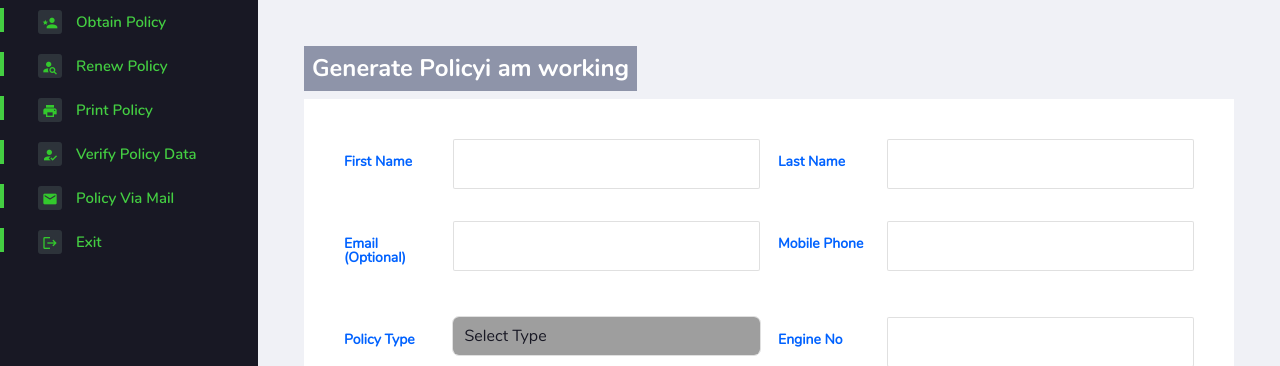
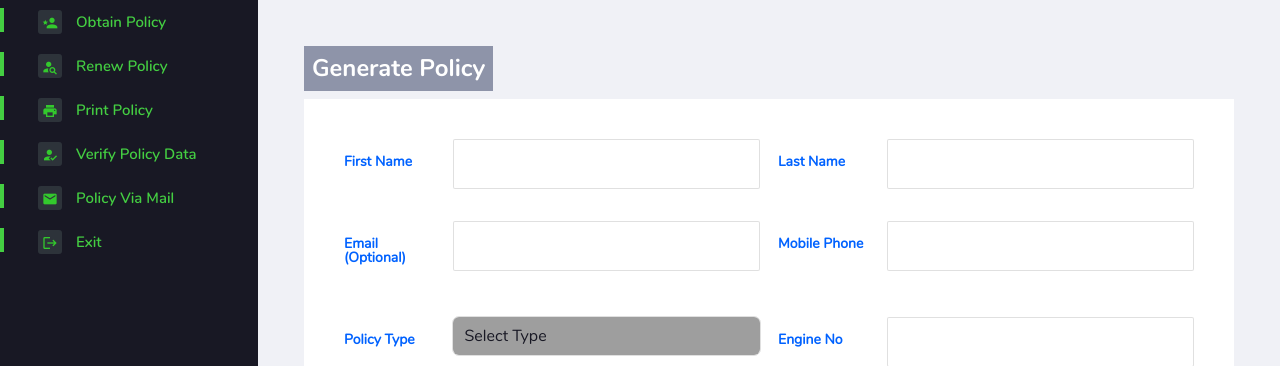
Before and after one commit to bosskings/carInsurance, a PHP site: page / in a window 1280 px wide. Shown: the part 64-430 px from the top of the page. Run offline with PHP 8.4, Linux system fonts and the light colour scheme; some libraries are stand-ins or nearby versions; grey boxes are pictures that could not be loaded.

Commit message:
connected to the database and tested

```diff
--- a/code.php
+++ b/code.php
@@ -1,6 +1,5 @@
 <?php
 
-$messg = "i am working";
 
 
 
--- a/index.php
+++ b/index.php
@@ -116,7 +116,7 @@ include 'code.php';
     <div class="main-panel">
       <div class="content-wrapper">
         <div class="d-xl-flex justify-content-between align-items-start">
-          <h2 class="text-white p-2 font-weight-bold mb-2 bg-secondary"> Generate Policy<?php echo $messg; ?> </h2>
+          <h2 class="text-white p-2 font-weight-bold mb-2 bg-secondary"> Generate Policy </h2>
         </div>
 
 
```
